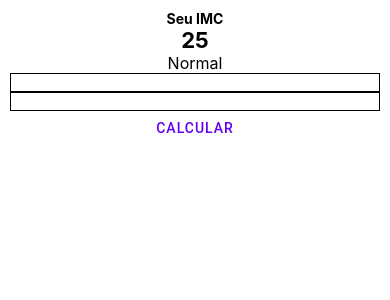
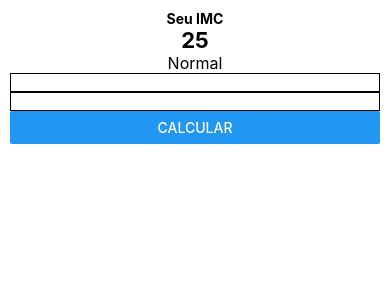
Before and after one commit to PauloTxJS/appImc, a React Native app: screen / in a window 390 px wide. Shown: the top 300 px of the page. Built offline with nearby package versions, Linux system fonts and the light colour scheme.

Commit message:
O app está com os valores estáticos.

```diff
--- a/App.js
+++ b/App.js
@@ -1,20 +1,38 @@
 import * as React from 'react';
-import { StyleSheet, View, Text, TextInput } from 'react-native';
-import { Button } from 'react-native-paper';
+import { StyleSheet, View, Text, TextInput, Button } from 'react-native';
+// import { Button } from 'react-native-paper';
 
 class App extends React.Component {
+
+
+
+  calcularIMC = () => {
+    const peso = 100;
+    const altura = 1.80;
+
+    const imc = peso / (altura * altura);
+    alert(imc);
+  }
+
   render() {
+
+    const imc = 25;
+    const legenda = 'Normal';
+
+    // imc = peso / altura 2
+
+
     return(
       <View style={styles.app}>
         <Text style={styles.legenda}>Seu IMC</Text>
         <View>
-          <Text style={styles.resultado}>25</Text>
-          <Text style={styles.diagnostico}>Normal</Text>
+          <Text style={styles.resultado}>{imc}</Text>
+          <Text style={styles.diagnostico}>{legenda}</Text>
         </View>
         <View>
           <TextInput style={styles.peso}/>
           <TextInput style={styles.altura}/>
-          <Button>Calcular</Button>
+          <Button title="Calcular" onPress={this.calcularIMC} />
         </View>
       </View>
     );
```
